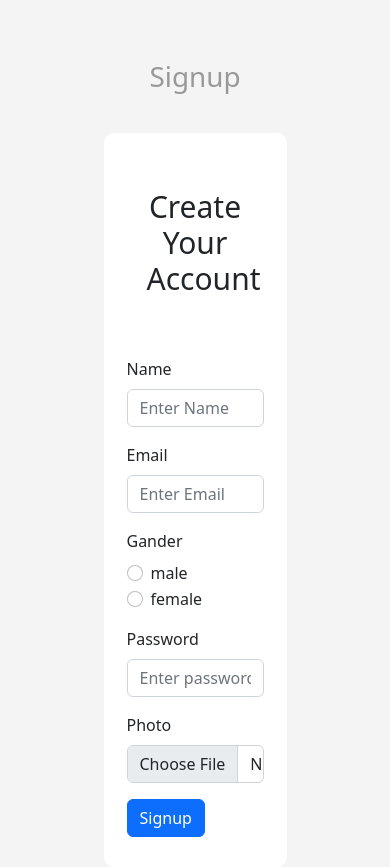
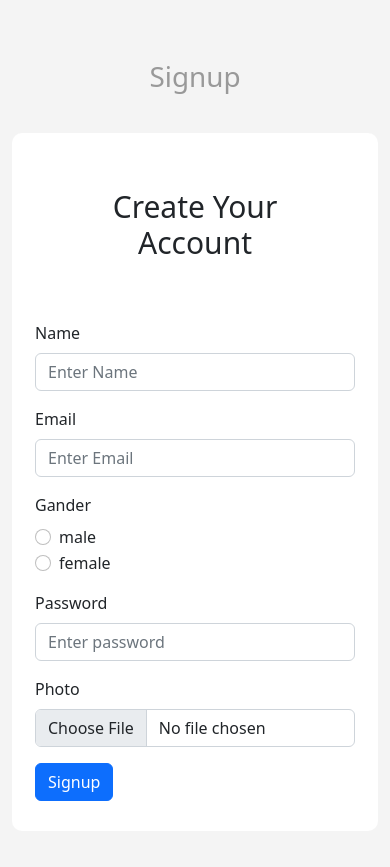
Before and after one commit to mohamedSuidan/blog-frontend, a React (Create React App) app: page /signup in a window 390 px wide. After the commit the page ends 844 px from the top, so only its background shows below. Built offline with nearby package versions, Linux system fonts and the light colour scheme.

Commit message:
edit-responsive

```diff
--- a/src/pages/Profile.js
+++ b/src/pages/Profile.js
@@ -109,7 +109,11 @@ function Profile() {
                             : "primary"
                         }
                       >
-                        Follow
+                        {user.followers.includes(
+                          JSON.parse(localStorage.getItem("user")).id
+                        )
+                          ? "unfollow"
+                          : "follow"}
                       </Button>
                     </div>
                   )
--- a/src/pages/auth.css
+++ b/src/pages/auth.css
@@ -25,3 +25,15 @@ h3 {
   font-size: 30px !important;
   text-align: center;
 }
+@media (max-width: 800px) {
+  .sign {
+    background-color: white;
+    padding: 14px 23px;
+    min-height: 27vh;
+    width: 50%;
+    margin-left: auto;
+    border-radius: 10px;
+    margin-right: auto;
+    width: 100%;
+  }
+}
```
